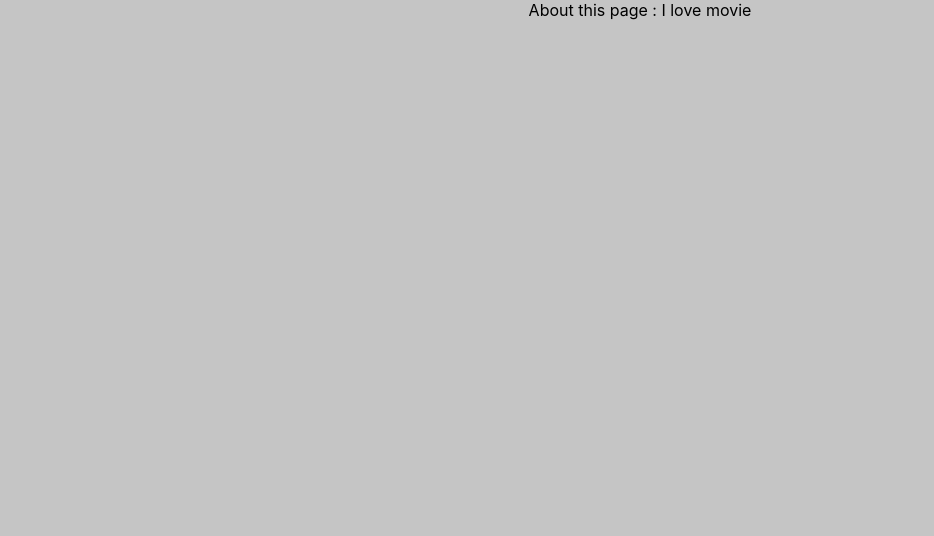
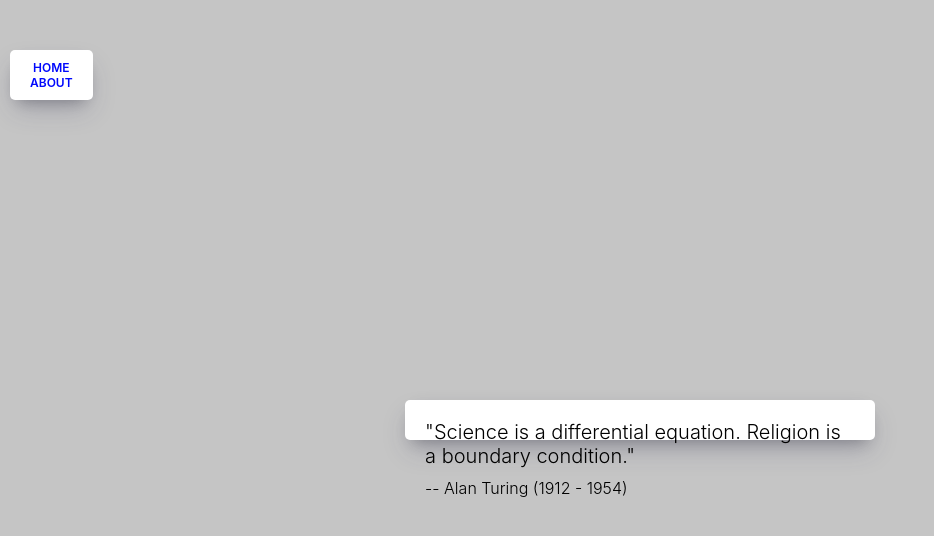
Before and after one commit to etyoungsu/movie_app, a React (Create React App) app: page /#/about in a window 1280 px wide. Shown: the top 536 px of the page, without its empty margins (0-934 px from the left). Built offline with nearby package versions, Linux system fonts and the light colour scheme.

Commit message:
Movie App Navigation & Redirecting

```diff
--- a/src/App.js
+++ b/src/App.js
@@ -2,13 +2,17 @@
 import { HashRouter, Route } from "react-router-dom";
 import About from "./routes/About";
 import Home from "./routes/Home";
+import Detail from "./routes/Detail";
+import Navigation from "./components/Navigation";
 // import {About as portato} 하고 아래 component 안에 potato 가능
 
 function App() {
   return (
     <HashRouter>
+      <Navigation />
       <Route path="/" exact={true} component={Home} />
       <Route path="/about" component={About} />
+      <Route path="/movie/:id" component={Detail} />
     </HashRouter>
   );  // 여기 들어가면 무엇을 할지 설정
 }
--- a/src/components/Movie.js
+++ b/src/components/Movie.js
@@ -1,10 +1,23 @@
 import React from "react";
 import PropTypes from "prop-types";
+import { Link } from "react-router-dom";
 import "./Movie.css";
 
-function Movie({ year, title, summary, poster, genres }) {    // id 필요없음!
+function Movie({ id, year, title, summary, poster, genres }) {    // id 필요없음!
     return (
         <div className="movie">
+            <Link
+                to={{
+                    pathname: `/movie/${id}`,
+                    state: {
+                        year,
+                        title,
+                        summary,
+                        poster,
+                        genres
+                    }
+                }}
+            >
                 <img src={poster} alt={title} title={title} />
                 <div className="movie__data">
                     <h3 className="movie__title">{title}</h3>
@@ -16,7 +29,8 @@
                     </ul>
                     <p className="movie__summary">{summary.slice(0, 180)}...</p>
                 </div>
-        </div>
+            </Link>
+        </div >
     );  //  alt, title for blind, div에서 style={{}}시 안에서 css
 }
 
--- /dev/null
+++ b/src/components/Navigation.css
@@ -0,0 +1,21 @@
+.Nav {
+    position: fixed;
+    top: 50px;
+    left: 10px;
+    display: flex;
+    flex-direction: column;
+    background-color: white;
+    padding: 10px 20px;
+    box-shadow: 0 13px 27px -5px rgba(50, 50, 93, 0.25),
+    0 8px 16px -8px rgba(0, 0, 0, 0.3), 0 -6px 16px -6px rgba(0, 0, 0, 0.025);
+    border-radius: 5px;
+}
+
+.Nav a {
+    text-decoration: none;
+    color: #0008fc;
+    text-transform: uppercase;
+    font-size: 12px;
+    text-align: center;
+    font-weight: 600;
+}
--- /dev/null
+++ b/src/components/Navigation.js
@@ -0,0 +1,14 @@
+import React from "react";
+import { Link } from "react-router-dom";
+import "./Navigation.css";
+
+function Navigation() {
+    return (
+        <div className="Nav">
+            <Link to="/">Home</Link>
+            <Link to="/about">About</Link>
+        </div>
+    );
+}
+
+export default Navigation;
--- /dev/null
+++ b/src/routes/About.css
@@ -0,0 +1,20 @@
+.About {
+    box-shadow: 0 13px 27px -5px rgba(50, 50, 93, 0.25),
+    0 8px 16px -8px rgba(0, 0, 0, 0.3), 0 -6px 16px -6px rgba(0, 0, 0, 0.025);
+    padding: 20px;
+    border-radius: 5px;
+    background-color: white;
+    margin: 0 auto;
+    margin: 400px 0px;
+    max-width: 70%;
+    font-weight: 300;
+}
+
+.About span:first-child {
+    font-size: 20px;
+}
+
+.About span:last-child {
+    display: block;
+    margin-top: 10px;
+}
--- a/src/routes/About.js
+++ b/src/routes/About.js
@@ -1,7 +1,13 @@
 import React from "react";
+import "./About.css";
 
 function About() {
-    return <span>About this page : I love movie</span>
+    return (
+        <div className="About">
+            <span>"Science is a differential equation. Religion is a boundary condition."</span>
+            <span>-- Alan Turing (1912 - 1954)</span>
+        </div>
+    );
 }
 
 export default About;
--- /dev/null
+++ b/src/routes/Detail.css
@@ -0,0 +1,9 @@
+.Detail {
+    margin: 30px;
+}
+
+.Detail span:first-child {
+    font-size: 300px;
+}
+
+/* 이유는 모르겠지만 css 적용이 안된다 */
--- /dev/null
+++ b/src/routes/Detail.js
@@ -0,0 +1,27 @@
+import React from "react";
+import "./Detail.css";
+
+class Detail extends React.Component {
+    componentDidMount() {
+        const { location, history } = this.props;
+        if (location.state === undefined) {
+            history.push("/");
+        }
+    }
+    render() {
+        const { location } = this.props;
+        if (location.state) {
+            return (
+                <div className="Detail">
+                    <div>{location.state.title}</div>
+                    <div>{location.state.summary}</div>
+                </div>
+            );
+        }
+        else {
+            return null;
+        }
+    }
+}
+
+export default Detail;
```
Also changed, not shown: src/App.css (added), 1 other file (tests, documents, lock files or other folders). Lines whose indentation alone changed are shown as unchanged.
